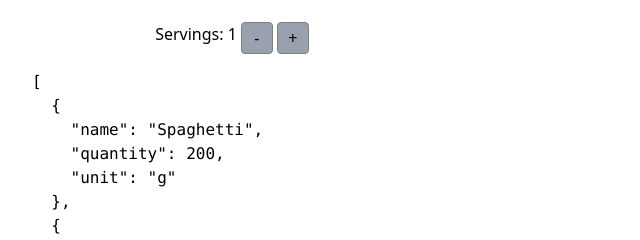
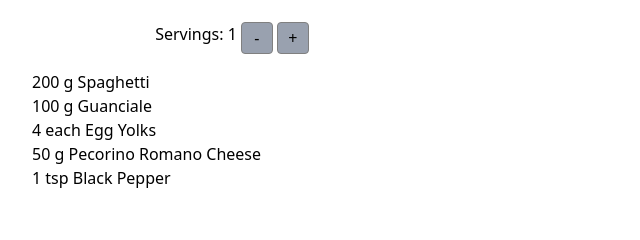
Before and after one commit to lucasfvera/tutorial-angular-w-mcp, an Angular app: page / in a window 1280 px wide. Shown: the part 422-662 px from the top of the page, without its empty margins (0-640 px from the left). Built offline with nearby package versions, Linux system fonts and the light colour scheme.

Commit message:
Phase 3, Module 11

```diff
--- a/src/app/recipe-detail/recipe-detail.html
+++ b/src/app/recipe-detail/recipe-detail.html
@@ -8,4 +8,10 @@
         <button class="button__primary" (click)="increase()">+</button>
     </div>
 </div>
-<pre>{{ adjustIngredients() | json }}</pre>
+<ul>
+    @for(ingredient of adjustIngredients(); track ingredient.name){
+    <li>
+        {{ ingredient.quantity }} {{ ingredient.unit }} {{ ingredient.name }}
+    </li>
+    }
+</ul>
--- a/src/app/recipe-detail/recipe-detail.ts
+++ b/src/app/recipe-detail/recipe-detail.ts
@@ -1,10 +1,9 @@
 import { Component, computed, input, signal } from '@angular/core';
 import { RecipeModel } from '../models';
-import { JsonPipe } from '@angular/common';
 
 @Component({
   selector: 'app-recipe-detail',
-  imports: [JsonPipe],
+  imports: [],
   templateUrl: './recipe-detail.html',
   styleUrl: './recipe-detail.css',
 })
```
